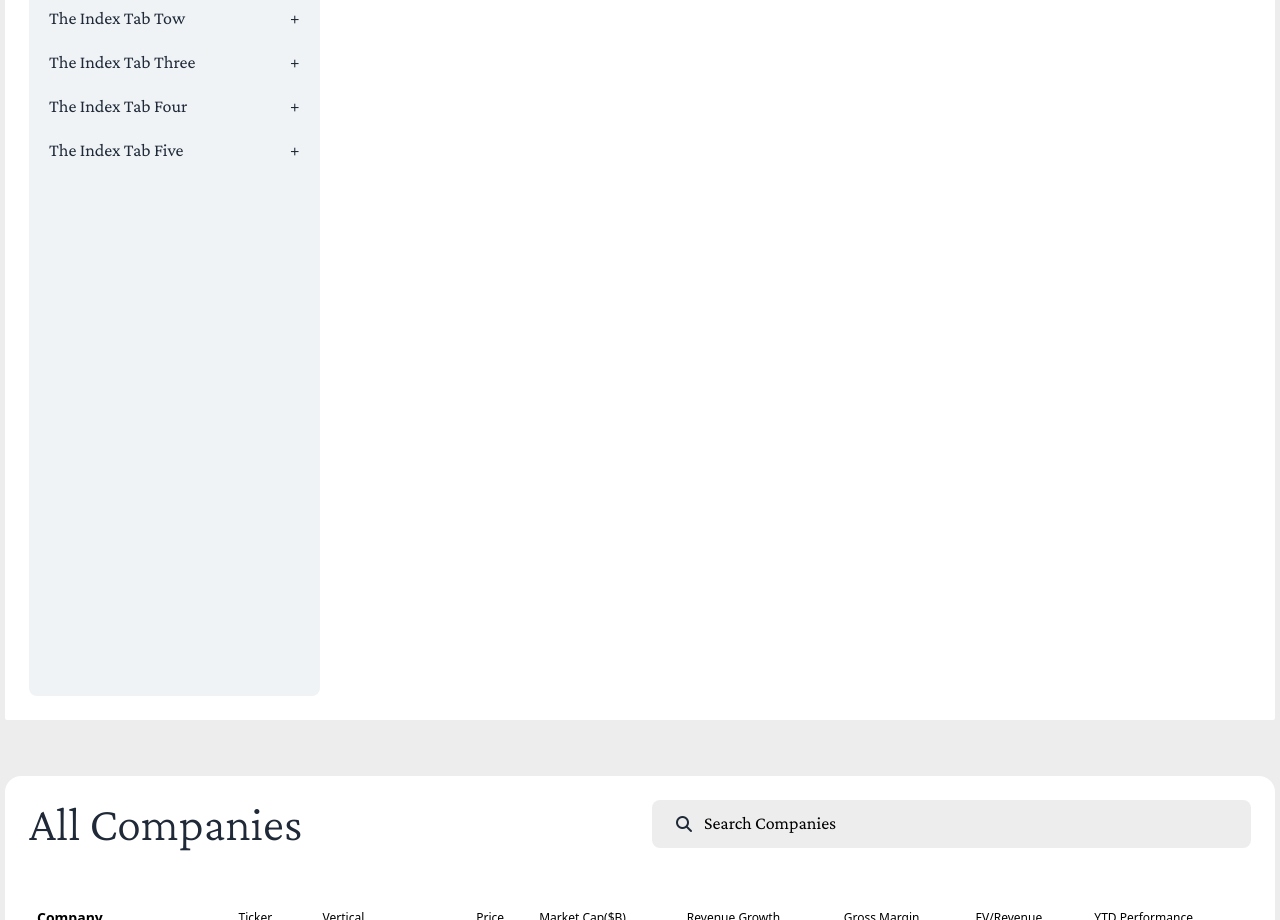
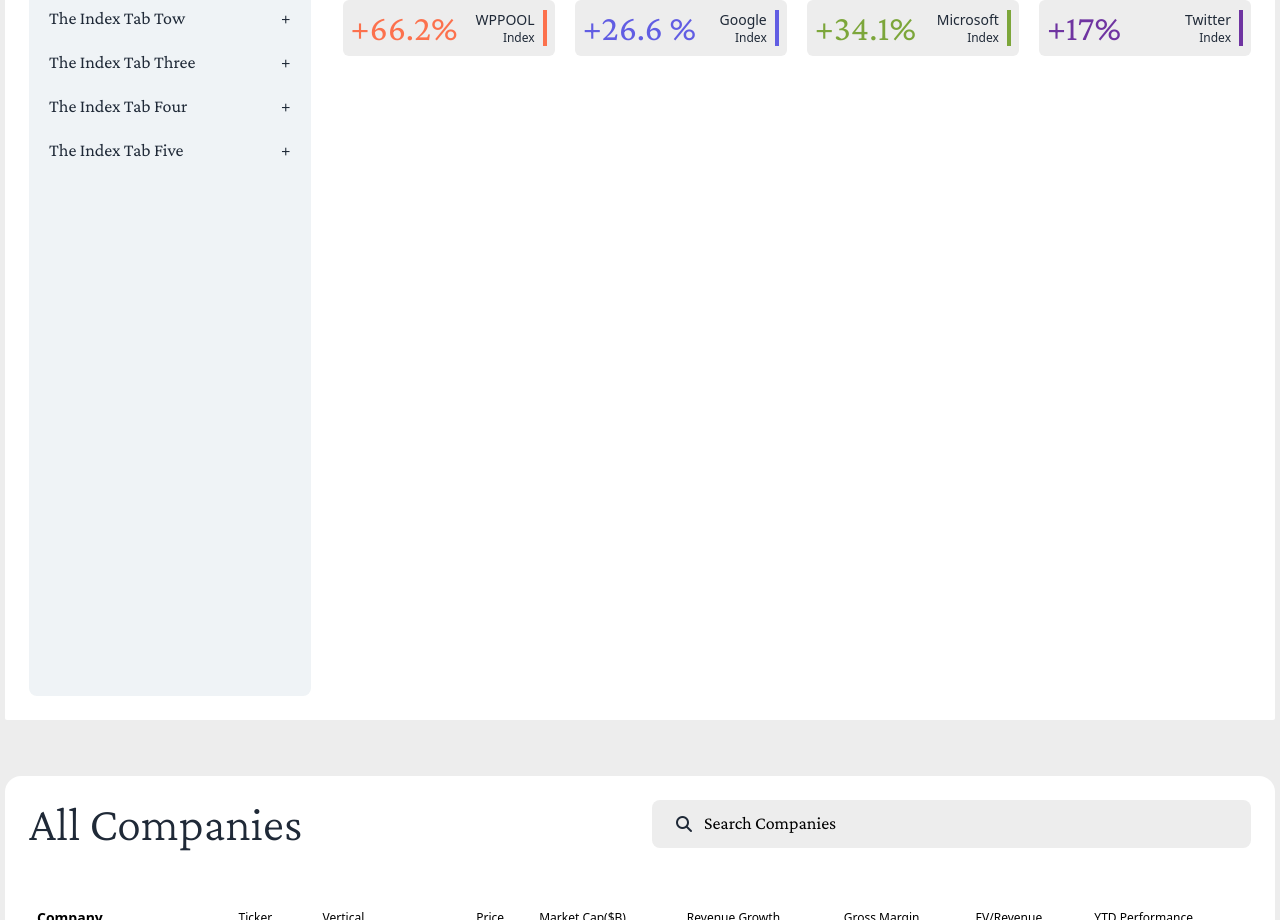
Before and after one commit to DeveloperDolon/wppool-jobtask, a plain HTML site: page index.html in a window 1280 px wide. Shown: the part 733-1653 px from the top of the page. Drawn offline with nearby package versions, Linux system fonts and the light colour scheme.

Commit message:
wppool index all stat added commit

```diff
--- a/index.html
+++ b/index.html
@@ -169,49 +169,134 @@
     <!-- wppool index section start from here -------------------------- -->
     <section class="md:py-12 py-10 md:pb-0 pb-0 bg-[#ededed]">
       <div
-        class="my-container bg-white rounded-sm grid grid-cols-12 md:p-6 p-5 gap-5 h-screen"
+        class="my-container bg-white rounded-sm grid grid-cols-12 md:p-6 p-5 gap-8 h-screen"
       >
         <!-- side bar elements -->
         <div
           class="bg-[#EFF3F6] rounded-lg py-3 px-3 md:col-span-3 col-span-5 flex flex-col items-start gap-2"
         >
           <button
-            class="flex justify-between w-full transition-all text-crimson-pro md:text-lg text-base duration-300 hover:text-white py-1 px-2 rounded-lg hover:bg-primary"
+            class="flex justify-between w-full transition-all text-crimson-pro md:text-lg text-base duration-300 hover:shadow-2xl hover:shadow-black hover:text-white py-1 px-2 rounded-lg hover:bg-primary"
           >
             <span>The Index</span>
             <span>+</span>
           </button>
 
           <button
-            class="flex justify-between w-full transition-all text-crimson-pro md:text-lg text-base duration-300 hover:text-white py-1 px-2 rounded-lg hover:bg-primary"
+            class="flex justify-between w-full transition-all text-crimson-pro md:text-lg text-base duration-300 hover:shadow-2xl hover:shadow-black hover:text-white py-1 px-2 rounded-lg hover:bg-primary"
           >
             <span>The Index Tab Tow </span>
             <span>+</span>
           </button>
 
           <button
-            class="flex justify-between w-full transition-all text-crimson-pro md:text-lg text-base duration-300 hover:text-white py-1 px-2 rounded-lg hover:bg-primary"
+            class="flex justify-between w-full transition-all text-crimson-pro md:text-lg text-base duration-300 hover:shadow-2xl hover:shadow-black hover:text-white py-1 px-2 rounded-lg hover:bg-primary"
           >
             <span>The Index Tab Three </span>
             <span>+</span>
           </button>
 
           <button
-            class="flex justify-between w-full transition-all text-crimson-pro md:text-lg text-base duration-300 hover:text-white py-1 px-2 rounded-lg hover:bg-primary"
+            class="flex justify-between w-full transition-all text-crimson-pro md:text-lg text-base duration-300 hover:shadow-2xl hover:shadow-black hover:text-white py-1 px-2 rounded-lg hover:bg-primary"
           >
             <span>The Index Tab Four </span>
             <span>+</span>
           </button>
 
           <button
-            class="flex justify-between w-full transition-all text-crimson-pro md:text-lg text-base duration-300 hover:text-white py-1 px-2 rounded-lg hover:bg-primary"
+            class="flex justify-between w-full transition-all text-crimson-pro md:text-lg text-base duration-300 hover:shadow-2xl hover:shadow-black hover:text-white py-1 px-2 rounded-lg hover:bg-primary"
           >
             <span>The Index Tab Five </span>
             <span>+</span>
           </button>
         </div>
 
-        <div class="md:col-span-9 col-span-7">dd</div>
+        <!-- dashboard body is here -->
+        <div class="md:col-span-9 col-span-7">
+          <div class="">
+            <div class="flex gap-4 items-center">
+              <span
+                class="h-9 block w-4 border border-black -skew-x-[30deg]"
+              ></span>
+
+              <h1 class="md:text-4xl sm:text-3xl text-2xl text-crimson-pro">
+                The WPPOOL Index
+              </h1>
+            </div>
+
+            <div
+              class="grid lg:grid-cols-4 md:grid-cols-3 grid-cols-2 md:mt-4 mt-3 gap-5"
+            >
+              <div
+                class="bg-[#ededed] flex justify-between items-center p-2 rounded-md"
+              >
+                <h1
+                  class="md:text-4xl sm:text-3xl text-2xl text-[#FC714D] text-crimson-pro"
+                >
+                  +66.2%
+                </h1>
+
+                <div class="border-r-4 pr-2 border-[#FC714D]">
+                  <p class="md:text-sm text-xs font-medium">WPPOOL</p>
+                  <p class="md:text-xs text-[10px] font-medium text-right">
+                    Index
+                  </p>
+                </div>
+              </div>
+
+              <div
+                class="bg-[#ededed] flex justify-between items-center p-2 rounded-md"
+              >
+                <h1
+                  class="md:text-4xl sm:text-3xl text-2xl text-[#615DE3] text-crimson-pro"
+                >
+                  +26.6 %
+                </h1>
+
+                <div class="border-r-4 pr-2 border-[#615DE3]">
+                  <p class="md:text-sm text-xs font-medium">Google</p>
+                  <p class="md:text-xs text-[10px] font-medium text-right">
+                    Index
+                  </p>
+                </div>
+              </div>
+
+              <div
+                class="bg-[#ededed] flex justify-between items-center p-2 rounded-md"
+              >
+                <h1
+                  class="md:text-4xl sm:text-3xl text-2xl text-[#7CA63A] text-crimson-pro"
+                >
+                  +34.1%
+                </h1>
+
+                <div class="border-r-4 pr-2 border-[#7CA63A]">
+                  <p class="md:text-sm text-xs font-medium">Microsoft</p>
+                  <p class="md:text-xs text-[10px] font-medium text-right">
+                    Index
+                  </p>
+                </div>
+              </div>
+
+              <div
+                class="bg-[#ededed] flex justify-between items-center p-2 rounded-md"
+              >
+                <h1
+                  class="md:text-4xl sm:text-3xl text-2xl text-[#6F34A1] text-crimson-pro"
+                >
+                  +17%
+                </h1>
+
+                <div class="border-r-4 pr-2 border-[#6F34A1]">
+                  <p class="md:text-sm text-xs font-medium">Twitter</p>
+                  <p class="md:text-xs text-[10px] font-medium text-right">
+                    Index
+                  </p>
+                </div>
+              </div>
+            </div>
+          </div>
+        </div>
       </div>
     </section>
     <!-- wppool index section end from here -------------------------- -->
```
